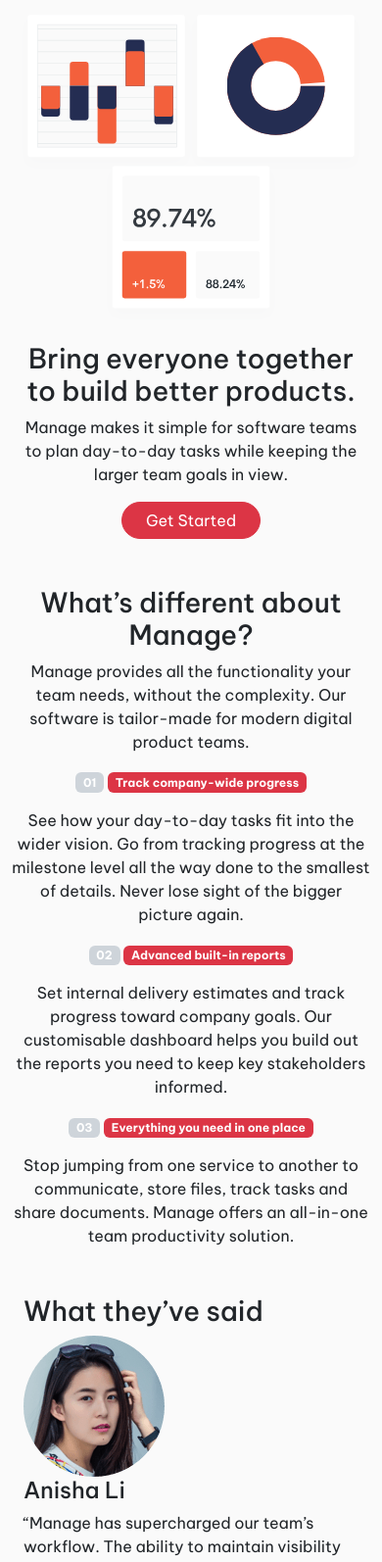
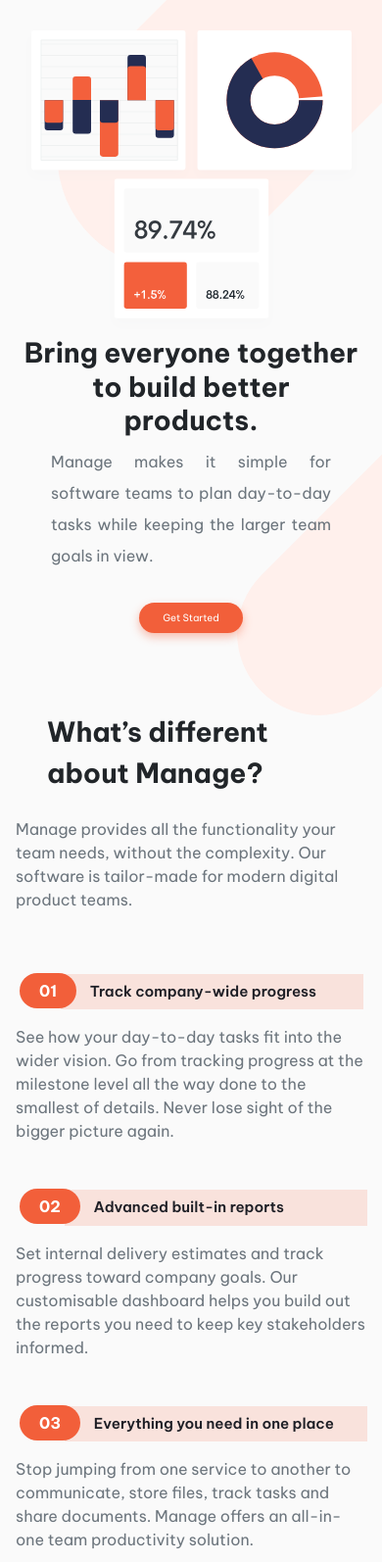
Before and after one commit to lianxxxx/frontend-mentor-bootstrap-manage-landing-page, a website built with Vite: page index.html in a window 390 px wide. Shown: the part 79-1673 px from the top of the page at 98% size. Built offline with nearby package versions, Linux system fonts and the light colour scheme.

Commit message:
wip: start mobile layout for Manage landing page
- Begin adjusting hero and navigation for mobile
- Started structuring numbered feature sections (01–03)
- Layout work still in progress

```diff
--- a/index.html
+++ b/index.html
@@ -17,86 +17,116 @@
     />
   </head>
   <body>
+    <div class="hero-container">
       <nav class="navbar">
-      <div class="container d-flex p-3">
+        <div class="container d-flex p-3 m-3">
           <img src="/images/logo.svg" class="navbar-logo" alt="" />
-
           <button class="border-0 p-0 bg-transparent" id="burgerBtn">
             <img src="/images/icon-hamburger.svg" class="border-0" alt="" />
           </button>
           <button class="border-0 d-none bg-transparent" id="closeBtn">
             <img src="/images/icon-close.svg" alt="" />
           </button>
-
           <div
-          class="collapse navbar-collapse justify-content-center bg-body-secondary"
+            class="collapse navbar-collapse justify-content-center bg-white"
             id="navBarMenu"
           >
-          <ul class="navbar nav justify-content-center d-flex flex-column">
-            <li class="nav-item"><a href="" class="nav-link">About us</a></li>
-            <li class="nav-item"><a href="" class="nav-link">Careers</a></li>
-            <li class="nav-item"><a href="" class="nav-link">Community</a></li>
-            <li class="nav-item"><a href="" class="nav-link">Pricing</a></li>
-            <li class="nav-item"><a href="" class="nav-link">Product</a></li>
+            <ul
+              class="navbar nav justify-content-center d-flex flex-column fw-bold text-dark"
+            >
+              <li class="nav-item p-1">
+                <a href="" class="nav-link">About us</a>
+              </li>
+              <li class="nav-item p-1">
+                <a href="" class="nav-link">Careers</a>
+              </li>
+              <li class="nav-item">
+                <a href="" class="nav-link">Community</a>
+              </li>
+              <li class="nav-item p-1">
+                <a href="" class="nav-link">Pricing</a>
+              </li>
+              <li class="nav-item p-1">
+                <a href="" class="nav-link">Product</a>
+              </li>
             </ul>
           </div>
         </div>
       </nav>
-
-    <div class="m-auto text-center">
-      <!-- <img src="/images/bg-tablet-pattern.svg" alt="" class="img-fluid w-100" id="imgPattern"> -->
+      <div class="m-auto text-center position-relative w-100">
+        <img
+          src="/images/bg-tablet-pattern.svg"
+          alt=""
+          class="translate-middle-x table-pattern"
+        />
         <img
           src="/images/illustration-intro.svg"
-        class="img-fluid d-block w-100 p-3"
+          class="position-relative img-fluid illustration-intro"
           alt=""
         />
       </div>
-
-    <div class="text-center px-4">
-      <h1>Bring everyone together to build better products.</h1>
-      <p>
+    </div>
+    <div class="position-relative text-center hero-container pb-5">
+      <h1 class="text-center fw-bold lh-sm px-4">
+        Bring everyone together to build better products.
+      </h1>
+      <p class="text-secondary lh-lg manage-description px-5 mx-1 text-justify">
         Manage makes it simple for software teams to plan day-to-day tasks while
         keeping the larger team goals in view.
       </p>
-      <button type="button" class="btn btn-danger rounded-5 px-4">
+      <img
+        src="/images/bg-tablet-pattern.svg"
+        class="table-pattern-small"
+        alt=""
+      />
+      <button type="button" class="btn btn-danger rounded-5 px-4 py-2 m-3 fs-6">
         Get Started
       </button>
-    </div>
-    <div class="container-fluid text-center my-5">
-      <h1>What’s different about Manage?</h1>
-      <p>
+
+      <div class="mt-5 text-start">
+        <div>
+          <h1 class="fw-bold px-5 pb-3 pt-3 lh-base">
+            What’s different about Manage?
+          </h1>
+          <p class="text-secondary px-3 lh-base pb-5">
             Manage provides all the functionality your team needs, without the
             complexity. Our software is tailor-made for modern digital product
             teams.
           </p>
+        </div>
         <div>
-        <span class="badge bg-dark-subtle">01</span>
-        <p class="badge bg-danger w-100s">Track company-wide progress</p>
-        <p>
+          <div class="position-relative">
+            <span class="number-badge fw-bold">01</span>
+            <p class="badge-title">Track company-wide progress</p>
+          </div>
+          <p class="text-secondary text-start mx-3 mb-5">
             See how your day-to-day tasks fit into the wider vision. Go from
             tracking progress at the milestone level all the way done to the
             smallest of details. Never lose sight of the bigger picture again.
           </p>
         </div>
-
         <div>
-        <span class="badge bg-dark-subtle">02</span>
-        <p class="badge bg-danger w-100s">Advanced built-in reports</p>
-        <p>
+          <div class="position-relative">
+            <span class="number-badge fw-bold">02</span>
+            <p class="badge-title">Advanced built-in reports</p>
+          </div>
+          <p class="text-secondary text-start mx-3 mb-5">
             Set internal delivery estimates and track progress toward company
-          goals. Our customisable dashboard helps you build out the reports you
-          need to keep key stakeholders informed.
+            goals. Our customisable dashboard helps you build out the reports
+            you need to keep key stakeholders informed.
           </p>
         </div>
-
         <div>
-        <span class="badge bg-dark-subtle">03</span>
-        <p class="badge bg-danger w-100s">Everything you need in one place</p>
-        <p>
-          Stop jumping from one service to another to communicate, store files,
-          track tasks and share documents. Manage offers an all-in-one team
-          productivity solution.
+          <div class="position-relative">
+            <span class="number-badge fw-bold">03</span>
+            <p class="badge-title">Everything you need in one place</p>
+          </div>
+          <p class="text-secondary text-start mx-3 mb-5">
+            Stop jumping from one service to another to communicate, store
+            files, track tasks and share documents. Manage offers an all-in-one
+            team productivity solution.
           </p>
+        </div>
       </div>
     </div>
 
@@ -112,7 +142,6 @@
             motivated.”
           </p>
         </div>
-
         <div>
           <img src="/images/avatar-ali.png" alt="" />
           <h3>Ali Bravo</h3>
@@ -122,7 +151,6 @@
             much more focused.”
           </p>
         </div>
-
         <div>
           <img src="/images/avatar-richard.png" alt="" />
           <h3>Richard Watts</h3>
@@ -132,7 +160,6 @@
             talk to!””
           </p>
         </div>
-
         <div>
           <img src="/images/avatar-shanai.png" alt="" />
           <h3>Shanai Gough</h3>
@@ -142,21 +169,17 @@
             being intrusive.”
           </p>
         </div>
-
         <button type="button" class="btn btn-danger rounded-5 px-4">
           Get Started
         </button>
       </div>
     </div>
-
     <div class="container-fluid text-center p-5" id="orangeBg">
       <h1 class="text-white">Simplify how your team works today.</h1>
-
       <button type="button" class="btn btn-warning rounded-5 px-4">
         Get Started
       </button>
     </div>
-
     <footer>
       <div class="">
         <div class="text-center">
@@ -167,7 +190,6 @@
           />
           <button class="rounded-4 border-0 px-2">Go</button>
         </div>
-
         <div class="col-6">
           <ul class="navbar nav">
             <li class=""><a href="" class="nav-link">Home</a></li>
@@ -183,7 +205,6 @@
             <li class=""><a href="" class="nav-link">Policy</a></li>
           </ul>
         </div>
-
         <div class="d-flex justify-content-center g-5 m-3">
           <img
             src="/images/icon-facebook.svg"
@@ -217,6 +238,7 @@
         <p class="text-center">Copyright 2020. All Rights Reserved</p>
       </div>
     </footer>
+
     <script type="module" src="/src/main.js"></script>
   </body>
 </html>
--- a/src/assets/css/style.css
+++ b/src/assets/css/style.css
@@ -1,8 +1,14 @@
 *{
     font-family: 'Be Vietnam Pro', sans-serif ;
 }
-body{
+html,body{
     background-color: hsl(0, 0%, 98%);
+
+}
+.hero-container{
+    overflow-x: hidden;
+    position: relative;
+
 
 }
 #orangeBg{
@@ -11,3 +17,93 @@ background-color:  hsl(12, 88%, 59%);
 footer{
     background-color: hsl(228, 39%, 23%);
 }
+#navBarMenu {
+    z-index:3;
+    position: absolute;
+    top: 90%;
+    width: 85%;
+    padding: 25px ;
+     background-color: rgba(255,255,255,0.65);
+    backdrop-filter: blur(15px);
+    -webkit-backdrop-filter: blur(15px);
+    box-shadow: 0 10px 10px rgba(0,0,0,0.15);
+}
+ul a{
+    color: black !important;
+
+}
+
+
+#burgerBtn,
+#closeBtn {
+    cursor: pointer;
+    position: relative;
+    z-index: 3;
+}
+
+.table-pattern {
+  position: absolute;
+  top: -180px;
+  left: 70%;
+  z-index: 1;
+  width: 110%;
+
+}
+
+.table-pattern-small {
+    position: absolute;
+    top: 75px;
+    left: 62%;
+    width: 80%;
+    z-index: 1!important;
+
+}
+.illustration-intro {
+  z-index: 2;
+   width: 90%;
+}
+
+.navbar-logo{
+width: 40%;
+}
+.fs-6{
+  font-size: 10px!important;
+}
+
+.btn-danger{
+background-color: hsl(12, 88%, 59%);
+border: none;
+box-shadow: 0 4px 10px hsla(12, 88%, 59%, 0.4);
+ z-index: 2;
+   position: relative;
+}
+.manage-description{
+   z-index: 2;
+   position: relative;
+
+}
+
+.text-justify {
+  text-align: justify;
+}
+.number-badge{
+    background-color: hsl(12, 88%, 59%);
+    color: white;
+    padding:8px 20px;
+    border-radius: 20px;
+    position:relative;
+    z-index: 1;
+    left:20px;
+
+}
+.badge-title{
+     background-color: hsla(12, 88%, 59%, 0.155);
+     color:hsl(233, 12%, 13%);
+     display:inline-block;
+    padding: 7px 30px;
+    z-index: 2;
+    font-weight: 600;
+    font-size: 15px;
+    min-width: 309px;
+
+}
```
Lines whose indentation alone changed are shown as unchanged.
